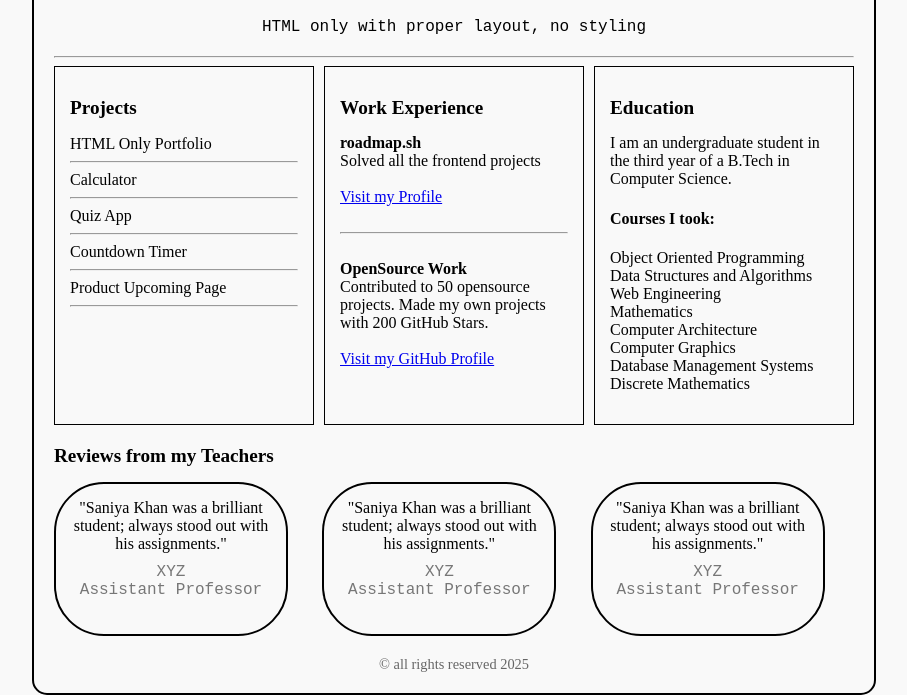
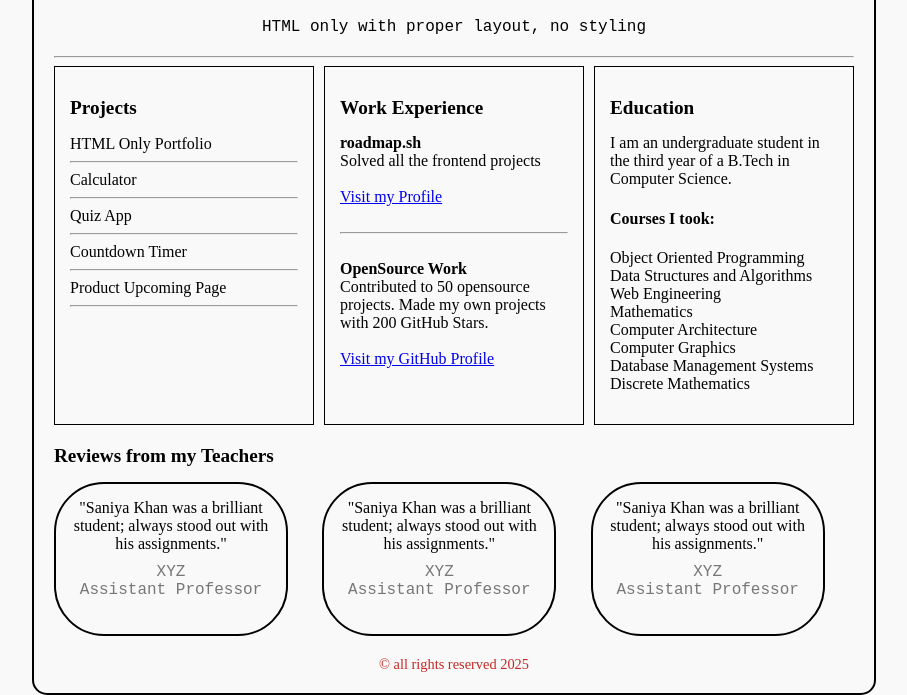
Before and after one commit to saniyakhan0234/Portfolio-, a plain HTML site: page Portfolio.html in a window 1280 px wide. Shown: the part 172-867 px from the top of the page, without its empty margins (186-1093 px from the left). Drawn offline with Linux system fonts and the light colour scheme.

Commit message:
color change to red

```diff
--- a/Portfolio.html
+++ b/Portfolio.html
@@ -102,7 +102,7 @@
             text-align: center;
             margin-top: 20px;
             font-size: 0.9rem;
-            color: #666;
+            color: #c72727;
         }
 
         .reviews {
```
